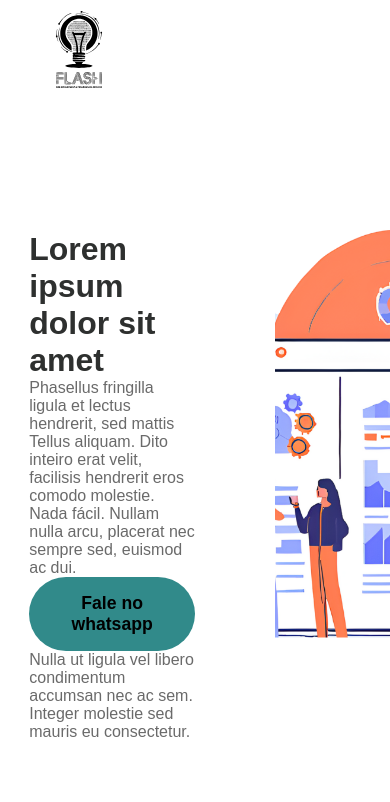
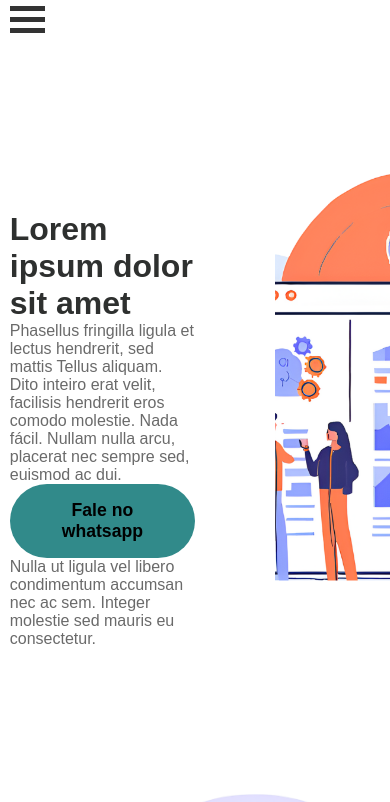
Before and after one commit to ramirescorreia/flashsolucoestech_landpage, an Angular app: page / in a window 390 px wide. Shown: the top 802 px of the page. Built offline with nearby package versions, Linux system fonts and the light colour scheme.

Commit message:
adição de hamburguer menu

```diff
--- a/src/app/app.component.css
+++ b/src/app/app.component.css
@@ -1,3 +1,6 @@
 .app {
-    max-width: 95vw;
+    min-height: 100vh;
+    width: 95vw;
+    max-width: 1900px;
+    margin: 0rem auto;
 }
--- a/src/app/app.component.html
+++ b/src/app/app.component.html
@@ -4,7 +4,7 @@
   <app-about id="sobre" />
   <app-work id="work" />
   <app-evaluation id="evaluation" />
-  <app-footer/>
+  <app-footer class="row"/>
 </div>
 
 <router-outlet />
--- a/src/app/menu/menu.component.css
+++ b/src/app/menu/menu.component.css
@@ -1,3 +1,4 @@
+@media screen and (min-width: 950px) {
     nav {
         display: flex;
         align-items: center;
@@ -40,3 +41,58 @@ nav {
     .primary-button:hover {
         background-color: rgb(93, 94, 94);
     }
+}
+
+@media screen and (max-width: 950px) {
+    .container {
+        display: inline-block;
+        cursor: pointer;
+    }
+
+    .bar1, .bar2, .bar3 {
+        width: 35px;
+        height: 5px;
+        background-color: #333;
+        margin: 6px 0;
+        transition: 0.4s;
+    }
+
+    .change .bar1 {
+        transform: translate(0, 11px) rotate(-45deg);
+    }
+
+    .change .bar2 {opacity: 0;}
+
+    .change .bar3 {
+        transform: translate(0, -11px) rotate(45deg);
+    }
+
+    .dropdown {
+        position: relative;
+        display: inline-block;
+    }
+
+    .dropdown-content {
+        display: block;
+        position: absolute;
+        left: -1rem;
+        top: -1rem;
+        background-color: #f1f1f1;
+        min-width: 160px;
+        box-shadow: 0px 8px 16px 0px rgba(0,0,0,0.2);
+        z-index: 1;
+    }
+
+    .dropdown-content a {
+        color: black;
+        padding: 12px 16px;
+        text-decoration: none;
+        display: block;
+    }
+
+    .dropdown-content a {background-color: #ddd;}
+
+    nav {
+        display: none;
+    }
+}
--- a/src/app/menu/menu.component.html
+++ b/src/app/menu/menu.component.html
@@ -13,3 +13,20 @@
 
     </div>
 </nav>
+@if(!abriuMenuHamburguer) {
+  <div class="container"  (click)="manageMenu()">
+    <div class="bar1"></div>
+    <div class="bar2"></div>
+    <div class="bar3"></div>
+  </div>
+}
+@if(abriuMenuHamburguer) {
+  <div class="dropdown" (click)="manageMenu()" (blur)="manageMenu()" id="menu">
+    <div class="dropdown-content">
+      <a href="#conteudo">Home</a>
+      <a href="#sobre">Sobre Nós</a>
+      <a href="#work">Nosso Trabalho</a>
+      <a href="#evaluation">Avaliação</a>
+    </div>
+  </div>
+}
--- a/src/app/menu/menu.component.ts
+++ b/src/app/menu/menu.component.ts
@@ -7,5 +7,10 @@ import { Component } from '@angular/core';
   styleUrl: './menu.component.css'
 })
 export class MenuComponent {
+  abriuMenuHamburguer:boolean = false;
+
+  public manageMenu():void{
+    this.abriuMenuHamburguer = !this.abriuMenuHamburguer;
+  }
 
 }
--- a/src/styles.css
+++ b/src/styles.css
@@ -1,4 +1,5 @@
 /* You can add global styles to this file, and also import other style files */
+
 * {
     margin: 0;
     padding: 0;
@@ -11,43 +12,10 @@ img {
     height: auto;
 }
 
-.app {
-    min-height: 100vh;
-    width: 85vw;
-    max-width: 1900px;
-    margin: 0rem auto;
-}
-
 body {
     max-width: 100%;
     overflow-x: hidden;
     background-color: #ffffff;
-}
-
-@media (max-width: 1000px) {
-    .navbar-links-container a {
-      margin-right: 1rem;
-      font-size: 1rem;
-    }
-    .primary-button {
-      font-size: 1rem;
-    }
-    .home-bannerImage-container {
-      max-width: 600px;
-    }
-}
-
-@media (max-width: 800px) {
-    /* navbar*/
-    .nav-logo-container {
-      max-width: 100px;
-    }
-    .navbar-links-container {
-      display: none;
-    }
-    .navbar-menu-container {
-      display: flex;
-    }
 }
 
 .primary-heading {
@@ -106,9 +74,3 @@ body {
     align-items: center;
     flex-direction: column;
 }
-
-@media (max-width: 600px) {
-  .home-bannerImage-container {
-    display: none;
-  }
-}
```
Lines whose indentation alone changed are shown as unchanged.
